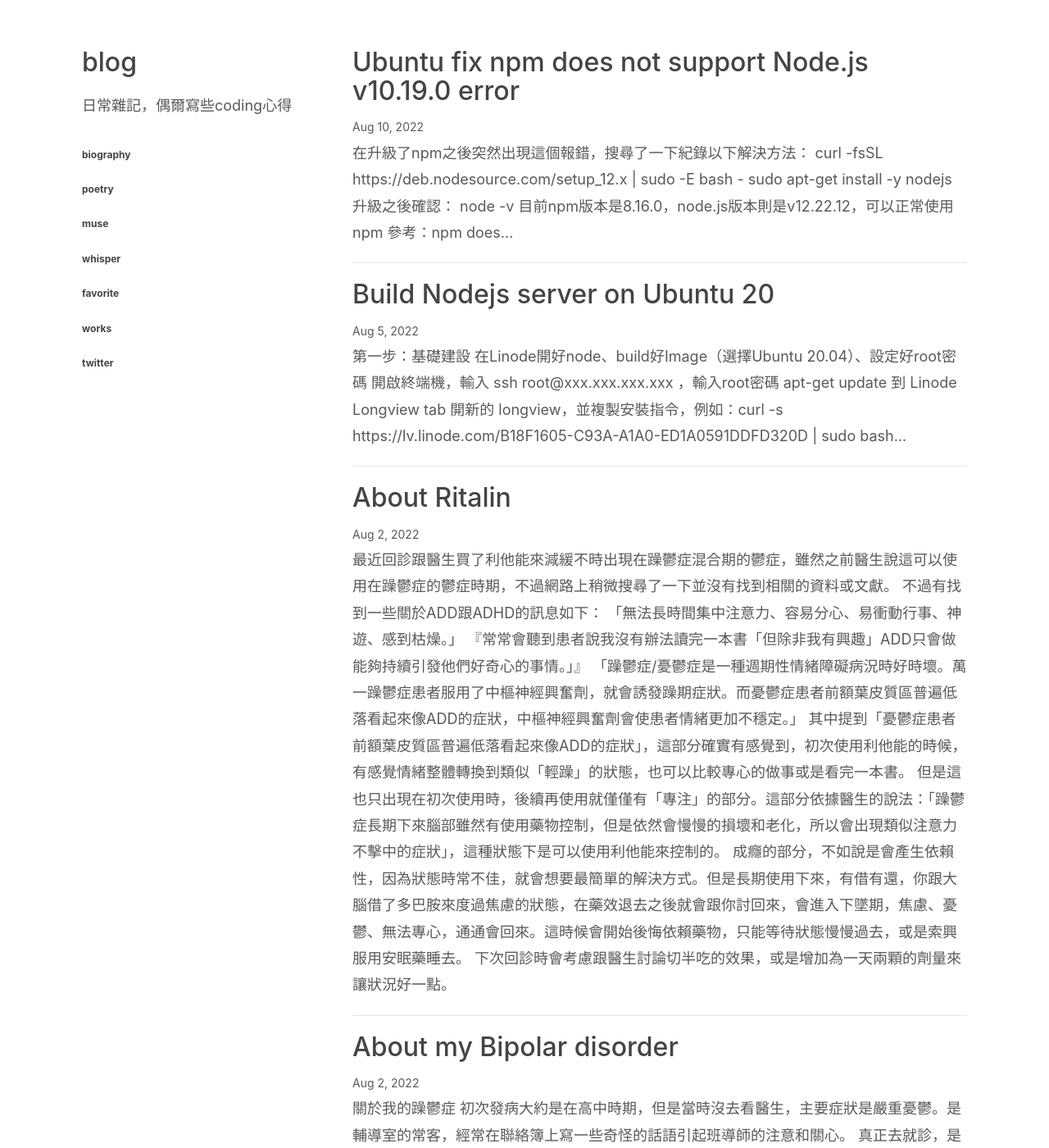
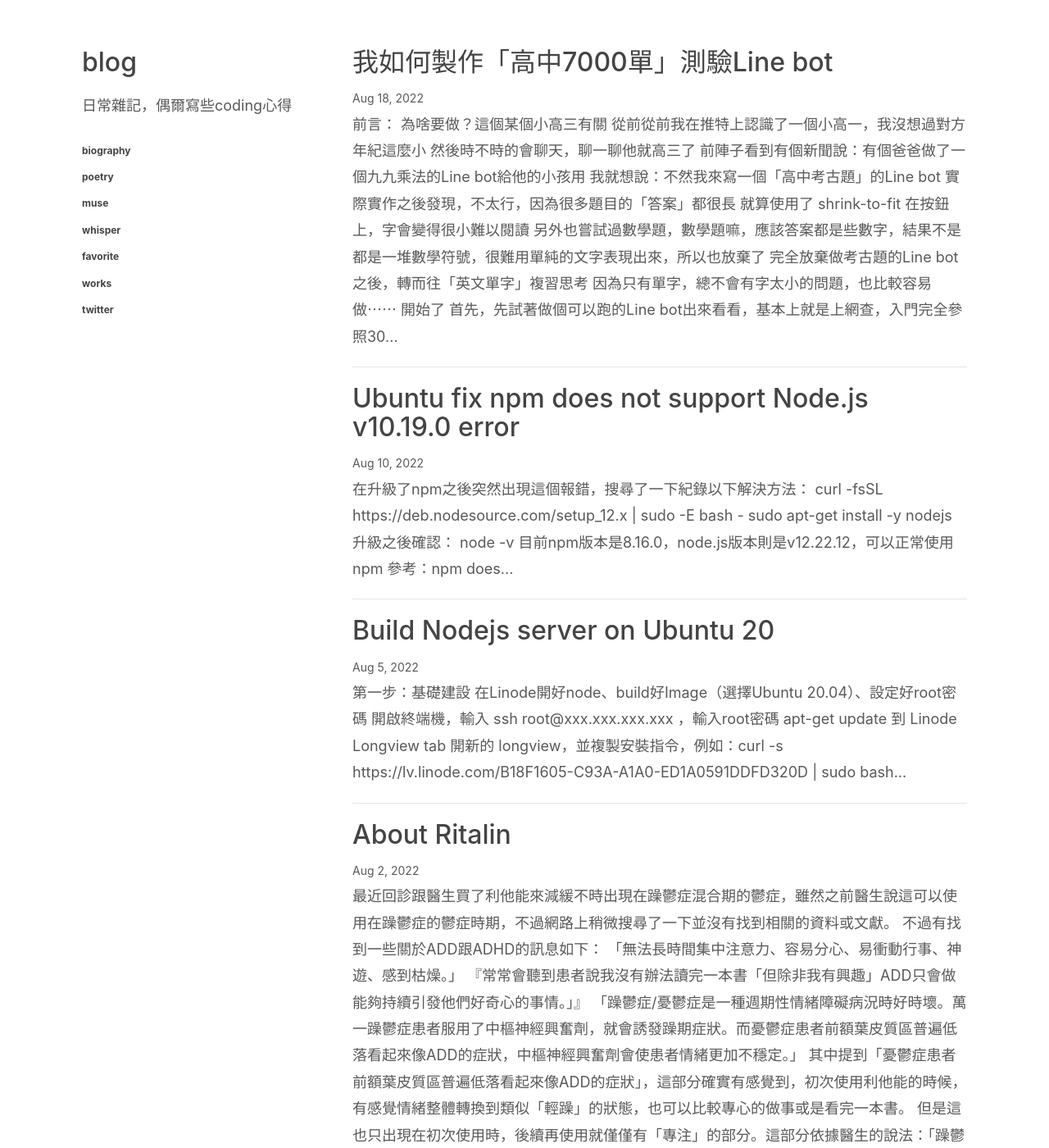
Before and after one commit to zenkarsha/blog, a Jekyll site: the page built from index.md, in a window 1280 px wide and 1400 px high. Shown: the whole window at 82% size. Built offline with Jekyll 4.4.1, drawn with Linux system fonts in a browser that asks for light colours; part of the change alters nothing that is shown.

Commit message:
add new post

````diff
--- a/_config.yml
+++ b/_config.yml
@@ -4,6 +4,7 @@ baseurl: '/'
 url: 'https://zenkarsha.github.io/blog'
 
 title: blog
+owner_name: "about:blank"
 description: 日常雜記，偶爾寫些coding心得
 navigation:
   - title: biography
--- a/_layouts/default.html
+++ b/_layouts/default.html
@@ -12,8 +12,8 @@
     <meta charset="utf-8">
     <meta http-equiv="X-UA-Compatible" content="chrome=1">
     <meta name="google-site-verification" content="pYY-nO3Fs4UyCX-dW53iUc8v6y-W4alxG__oaqzEP6I" />
-    <link rel="icon" type="image/png"  href="assets/img/favicon.png">
-    <title>{{ site.title | default: site.github.repository_name }} by {{ site.github.owner_name }}</title>
+    <link rel="icon" type="image/png"  href="{{ '/assets/img/favicon.png' | relative_url }}">
+    <title>{{ site.title | default: site.github.repository_name }} by {{ site.owner_name }}</title>
     <link href="https://fonts.googleapis.com/css2?family=Noto+Serif+TC&display=swap" rel="stylesheet">
     <link rel="stylesheet" href="{{ '/assets/css/styles.css?v=2022072701' | relative_url }}">
     <meta name="viewport" content="width=device-width">
--- /dev/null
+++ b/_posts/2022-08-18-how-i-build-line-bot-of-7000-english-words.markdown
@@ -0,0 +1,227 @@
+---
+layout: post
+title: "我如何製作「高中7000單」測驗Line bot"
+---
+
+| ![高中7000單](/images/words7000-logo.png) | ![高中7000單](/images/words7000-logo.png) | ![高中7000單](/images/words7000-logo.png) |
+
+## 前言：
+
+```
+為啥要做？這個某個小高三有關
+從前從前我在推特上認識了一個小高一，我沒想過對方年紀這麼小
+然後時不時的會聊天，聊一聊他就高三了
+前陣子看到有個新聞說：有個爸爸做了一個九九乘法的Line bot給他的小孩用
+我就想說：不然我來寫一個「高中考古題」的Line bot
+實際實作之後發現，不太行，因為很多題目的「答案」都很長
+就算使用了 shrink-to-fit 在按鈕上，字會變得很小難以閱讀
+
+另外也嘗試過數學題，數學題嘛，應該答案都是些數字，結果不是
+都是一堆數學符號，很難用單純的文字表現出來，所以也放棄了
+
+完全放棄做考古題的Line bot之後，轉而往「英文單字」複習思考
+因為只有單字，總不會有字太小的問題，也比較容易做⋯⋯
+```
+
+## 開始了
+
+首先，先試著做個可以跑的Line bot出來看看，基本上就是上網查，入門完全參照[30 天教你如何玩弄 Line bot API](https://ithelp.ithome.com.tw/articles/10215656)下去做，所以也全部以`Node.js`來寫，最初階的就是做[echo bot](https://github.com/line/line-bot-sdk-nodejs/tree/next/examples/echo-bot)
+
+你輸入什麼，他就會回答什麼給你，這樣就完成第一步了，然後在開發階段都是使用`ngrok`這個好用的服務，Line官方文件也有提到，所以可以放心使用
+
+然後是`rich menu`，這裡有個好用的網站，看不懂文字寫什麼沒關係，反正看著圖就會用了：[LINE Rich Menu Maker](https://lineforbusiness.com/richmenumaker/)，這邊是進入對話框後，下方會自動跳出來的`menu`，有幾個預設選項可以填寫
+
+最開始的設計只有「開始測驗」跟「得分」，在後來的開發階段才出現「我的字庫」的想法，讓使用者可以複習自己不熟悉的單字
+
+![高中7000單-richmenu](/images/words7000-linerichmenu.jpg)
+
+---
+
+### 關於 Line API
+
+在最初始的`echo bot`中，只有使用到一種Line API的資料傳輸方式，也就是「文字」，要取得使用者主動傳來的文字可以用`event.message.text`來擷取之後作出分析，像是上方`rich menu`的選單，三個項目就都是以純文字的形式來傳送指令，並作出相應的分析和反應
+
+其次是`postback`，這會在接下來開始測驗之後大量使用在「按鈕」物件之上，並且可以隨之夾帶相應的參數回傳，像是當使用者按下題目的答案之一時，就是使用`postback`來回傳該答案的`id`，後台取得資料後比對是否與正確答案相符合，在回應出是否正確答案的回應
+
+| ![高中7000單-question](/images/words7000-question.jpg) | ![高中7000單-right](/images/words7000-right.jpg) | ![高中7000單-wrong](/images/words7000-wrong.jpg) |
+
+---
+
+### 字庫來源
+
+本Line bot使用的7000單字彙來源下載自：(【Excel教學】如何解析高中7000單字表)[https://youtu.be/gfIakR46pJE]，使用regex解析後為如下格式：
+
+```
+{
+    "word": "able (adj.)",
+    "translate": "能;有能力的"
+},
+...
+```
+
+之後使用以下程式碼批次加上ID：
+
+```
+const fs = require('fs');
+const words = require('./words.json');
+
+function addId(id) {
+    return function iter(o) {
+        if ('word' in o) {
+            o.id = id++;
+        }
+        Object.keys(o).forEach(function (k) {
+            Array.isArray(o[k]) && o[k].forEach(iter);
+        });
+    };
+}
+
+words.forEach(addId(1))
+
+fs.writeFile('./words.json', JSON.stringify(words), function (error, data) {
+    if (error) throw error;
+});
+```
+
+項目即變為：
+
+```
+{
+    "word": "able (adj.)",
+    "translate": "能;有能力的",
+    "id": 1
+},
+...
+```
+
+---
+
+### 關於出題模式
+
+在出題的時候會有五種出題方式：「英文出題」、「中文出題」、「發音出題」、「英文出題 (高階)」、「中文出題 (高階)」
+
+其中所謂「高階」，實際上在原有的單字庫中就有分為一到六級，我將其中的第五和第六等級的單字提取出來作為高階題庫，而一般的出題方式則是所有單字都有機會考到，沒有做區隔。
+
+發音出題是最後開發階段，小高三提出的想法，聽發音然後填單字。這個feature一度有點難倒我，因為我知道九九乘法那個bot的案例，他是用額外跳出頁面填寫答案來達成這件事。但是後來我思考了一下，發現可以直接用簡單的方式做到：首先每次出題要在`/user_question`資料夾下建立該`user`的題目json檔案，然後當有純文字訊息進來時，檢查是否存在該檔案，如果存在就判斷是否為正確答案，如此一來就不需要額外跳出網頁了。
+
+---
+
+### 關於我的字庫
+
+「我的字庫」是用來瀏覽在測驗中儲存的不熟悉單字，點擊之後會列出使用者儲存的所有單字，但是礙於Line API的限制（`carousel`最多只能10頁），目前單字量儲存的上限是70個單字。點擊列表中單字的「查看」按鈕，就可以查詢該單字的詳細解釋和翻譯，翻譯來源來自[天火字典](https://cdict.info/)（本Line bot為免費提供所有需要的用戶使用，如有侵權請[來信](mailto:zenkarsha@gmail.com)告知），包含了音標、翻譯、例句、詞態等等。
+
+| ![高中7000單-collection-list](/images/words7000-collection-list.jpg) | ![高中7000單-collection-detail](/images/words7000-collection-detail.jpg) |
+
+---
+
+### 關於發音
+
+在每次答題後，會出現「聽發音」的按鈕；在我的字庫進入查看後也有相同的按鈕，目前的音訊來源是從[天火字典](https://cdict.info/)下載，部分有缺漏的單字則是從[Sound of Text](https://soundoftext.com/)網站下載。由於音訊品質上的要求，之後會改用`@google-cloud/text-to-speech`來批次下載音訊，重新製作。
+
+目前Line API僅接受`m4a`檔案格式，且須為連結形式，所以需要加入以下程式碼才能存取`/audio`資料夾：
+```
+app.use('/audio/', express.static('./audio/'));
+```
+
+Line API的音訊`message`的回覆格式範例如下
+```
+{
+    "type": "audio",
+    "originalContentUrl": "https://words7000.unlink.men/audio/1.m4a",
+    "duration": 1000
+}
+```
+
+---
+
+### 關於發音出題
+
+由於Line API單次`replay token`只能回覆一則訊息，所以發音出題無法以「音訊＋文字」的方式來表現，後來找出的方式是以`flex`訊息混合「影片＋文字」的方式出題，範例如下：
+
+```
+{
+    "type": "flex",
+    "altText": "考試開始，不要作弊！",
+    "contents": {
+        "type": "bubble",
+        "hero": {
+            "type": "video",
+            "url": "https://words7000.unlink.men/video/1.mp4",
+            "previewUrl": "https://words7000.unlink.men/audio/cover.png",
+            "altContent": {
+                "type": "image",
+                "url": "https://words7000.unlink.men/audio/cover.png",
+                "flex": 1,
+                "size": "full",
+                "aspectRatio": "16:9",
+                "aspectMode": "cover"
+            },
+            "action": {
+                "type": "uri",
+                "label": "action",
+                "uri": "https://words7000.unlink.men/video/1.mp4"
+            },
+            "aspectRatio": "16:9"
+        },
+        "body": {
+            "type": "box",
+            "layout": "vertical",
+            "contents": [
+                {
+                    "type": "text",
+                    "wrap": true,
+                    "text": "請點擊影片聽取音檔\n並輸入答案後送出"
+                }
+            ]
+        }
+    }
+}
+```
+
+之後在訊息接收的地方，在switch `default` 的地方進一部分作出判斷：
+
+```
+function handleMessageEvent(event) {
+    switch (event.message.text) {
+      ...
+      default:
+          let user = event.source.userId;
+          let path = __dirname + `/user_question/${user}.json`;
+
+          if (fs.existsSync(path)) {
+              return handleAudioAnswer(event);
+          }
+          else {
+              return client.replyMessage(event.replyToken, echo);
+          }
+    }
+}
+```
+
+將音訊轉為影片檔的部分使用的[fluent-ffmpeg](https://www.npmjs.com/package/fluent-ffmpeg)，程式碼如下：
+
+```
+const ffmpeg = require('fluent-ffmpeg');
+const command = ffmpeg();
+const temp_words  = require('./words.json');
+
+for (let i = 0; i < temp_words.length; i++) {
+  (function (x) {
+    setTimeout(function() {
+      ffmpeg()
+        .addInput(`./audio/cover.png`)
+        .addInput(`./audio/${temp_words[x].id}.m4a`)
+        .inputFormat('mp4')
+        .save(`./video/${temp_words[x].id}.mp4`);
+    }, 500 * x)
+  })(i);
+}
+```
+
+由於合成出來的影片發現不能用，事後又用轉檔軟體轉了一次才成功在Line上播放，但是因為影片播放在Line跳出訊息時是靜音的，所以使用者每次都需要點開來聽取才行，說實在有點麻煩。
+
+---
+
+## 結語
+
+以上大致就是我開發過程中的經歷，在擷取和處理字典內容、以及下載音檔、轉換影片上花了比較多時間，其餘部分則都參照Line官方的document依序照著做就能完成，不算是太困難的專案，專案內容開源放在GitHub上：[zenkarsha/words7000](https://github.com/zenkarsha/words7000)
--- a/assets/css/styles.css
+++ b/assets/css/styles.css
@@ -99,7 +99,15 @@ table {
 
 th, td {
   text-align:left;
-  padding:5px 0;
+  padding:0 5px;
+}
+
+th, td:first-child {
+  padding-left: 0;
+}
+
+th, td:last-child {
+  padding-right: 0;
 }
 
 dt {
````
Also changed, not shown: README.md, images/words7000-collection-detail.jpg (added), images/words7000-collection-list.jpg (added), images/words7000-linerichmenu.jpg (added), images/words7000-logo.png (added), images/words7000-question.jpg (added), images/words7000-right.jpg (added), images/words7000-wrong.jpg (added).
